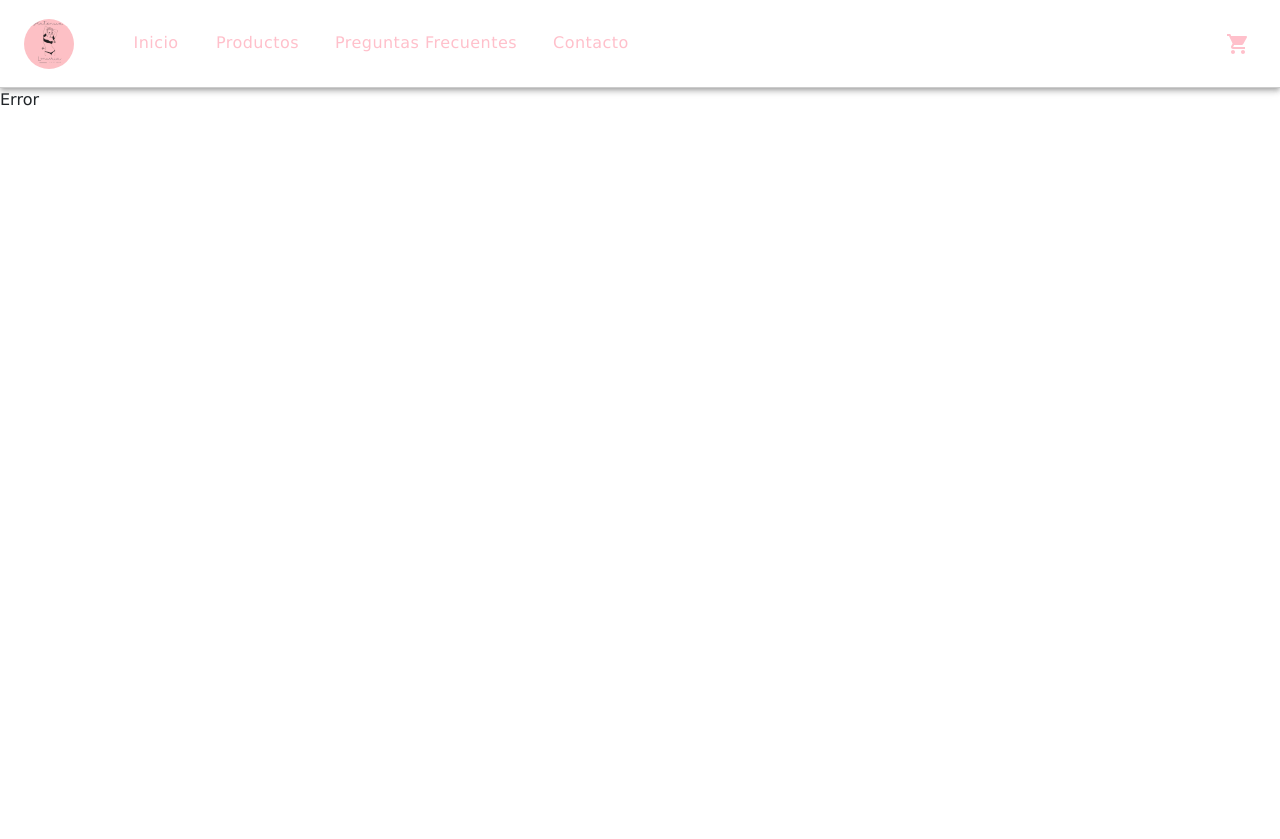
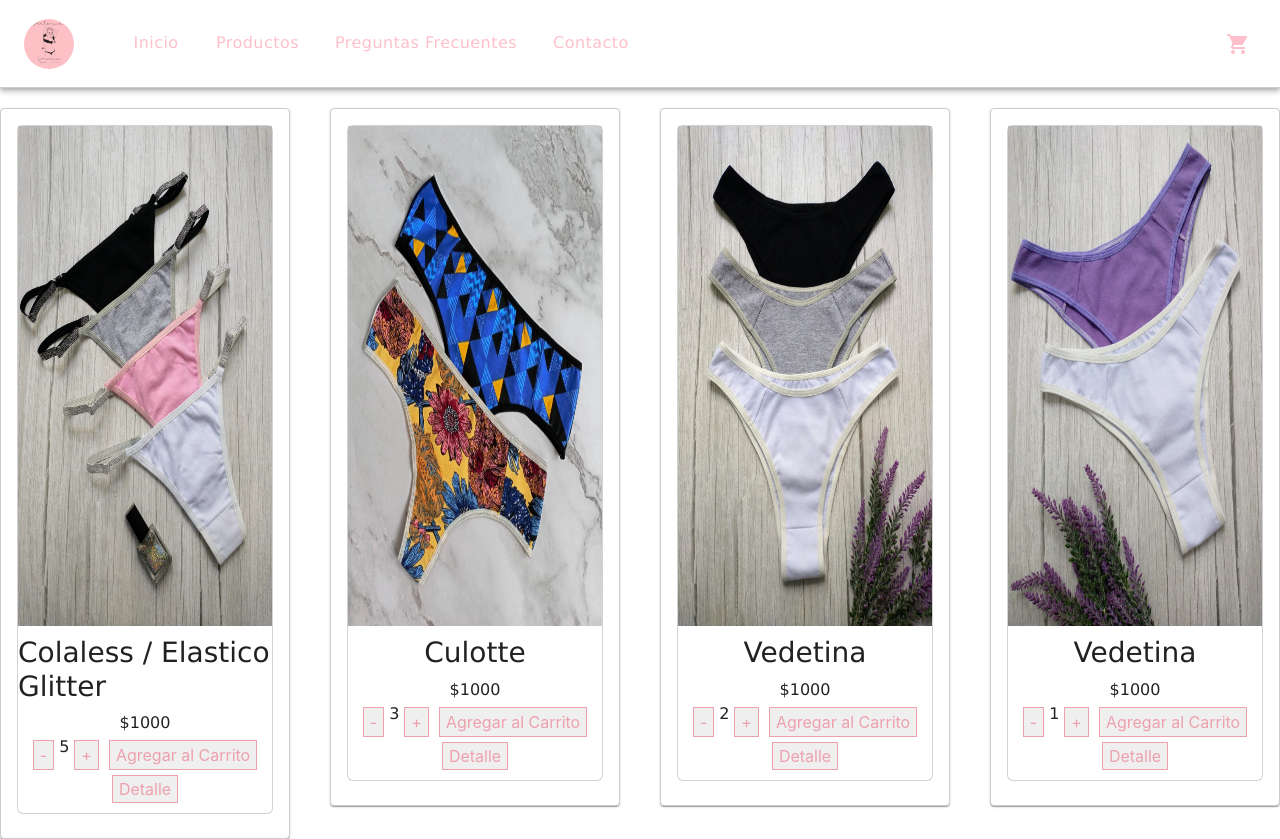
Before and after one commit to Nunez-Laura-Analia/EcommercePlatonicaLenceria, a React (Create React App) app: page /product in a window 1280 px wide. Before the commit the page ends 800 px from the top, so only its background shows below. Built offline with nearby package versions, Linux system fonts and the light colour scheme; the HTML template or start-up script is replaced by a standard one.

Commit message:
Primera Entrega PF

```diff
--- a/public/index.html
+++ b/public/index.html
@@ -40,7 +40,5 @@
       To begin the development, run `npm start` or `yarn start`.
       To create a production bundle, use `npm run build` or `yarn build`.
     -->
-    <script src="https://cdn.jsdelivr.net/npm/bootstrap@5.2.0-beta1/dist/js/bootstrap.bundle.min.js" integrity="sha384-pprn3073KE6tl6bjs2QrFaJGz5/SUsLqktiwsUTF55Jfv3qYSDhgCecCxMW52nD2" crossorigin="anonymous"></script>
-
   </body>
 </html>
--- a/src/App.js
+++ b/src/App.js
@@ -1,43 +1,29 @@
 import "./App.css";
-import { BrowserRouter, Routes, Reute, Route } from "react-router-dom";
+import { BrowserRouter, Routes, Route } from "react-router-dom";
 import NavBar from './components/NavBar/NavBar';
-import Modal from "./components/Modal/Modal";
-import { useState } from 'react';
 import Home from "./pages/Home";
 import Detail from "./pages/Detail";
 import Contacto from "./pages/Contacto";
 import PreguntasFrecuentes from "./pages/PreguntasFrecuentes";
 import NotFound from "./pages/NotFound";
 import Producto from "./pages/Producto";
+import Productos from "./pages/Productos";
 
 function App() {
-  const [open, setOpen] = useState(false)
-
-  const handClose = () => {
-    setOpen(false)
-  }
-
   return (
     <div className="App">
-
       <BrowserRouter>
         <NavBar />
         <Routes>
           <Route path="/" element={<Home/>}/>
+          <Route path="/product" element={<Productos/>}/>
           <Route path="/producto/:id" element={<Detail/>}/>
           <Route path="/productos/:category" element={<Producto/>}/>
           <Route path="/preguntasfrecuentes" element={<PreguntasFrecuentes/>}/>
           <Route path="/contacto" element={<Contacto/>}/>
           <Route path="*" element={<NotFound/>}/>
         </Routes>
-
       </BrowserRouter>
-
-      {/* <button onClick={() =>setOpen(true)}>Abrir Modal</button>
-      <Modal handClose={handClose} open={open}>
-        <h1>hola</h1>
-      </Modal> */}
-
     </div>
 
   );
--- a/src/components/ItemDetail/ItemDetail.js
+++ b/src/components/ItemDetail/ItemDetail.js
@@ -32,7 +32,6 @@ const ItemDetail = ({ data }) => {
             <button className="color-selector blue"></button>
             <button className="color-selector grey"></button>
           </div>
-          {/* <p className="detailColors">{data.colores}</p> */}
           <div className="selectorContainer">
             <select className="selector">
               <option>Cantidad</option>
--- a/src/components/ItemListContainer/ItemListContainer.js
+++ b/src/components/ItemListContainer/ItemListContainer.js
@@ -1,190 +1,11 @@
-// import { useState, useEffect } from "react";
-// import ItemList from "../ItemList/ItemList";
-
-// const ItemListContainer = () => {
-
-  // const [loader, setLoader] = useState(false);
-  // const [products, setProducts] = useState([]);
-
-  // const productos = [
-  //   {
-  //     title: "Colaless Glitter",
-  //     price: 1000,
-  //     image: "./colaless-glitter.jpeg",
-  //     description: "descripcion",
-  //     stock: 9,
-  //     initial: 5,
-  //     id: 1,
-  //   },
-  //   {
-  //     title: "Colaless Glitter 2",
-  //     price: 1500,
-  //     image: "./colaless-glitter-regulables.jpeg",
-  //     description: "descripcion",
-  //     stock: 6,
-  //     initial: 2,
-  //     id: 2,
-  //   },
-  //   {
-  //     title: "Vendetinas",
-  //     price: 1200,
-  //     image: "./vedetinas.jpeg",
-  //     description: "descripcion",
-  //     stock: 7,
-  //     initial: 1,
-  //     id: 3,
-  //   },
-  //   {
-  //     title: "Vedetinas",
-  //     price: 900,
-  //     image: "./vedetinas2.jpeg",
-  //     description: "descripcion",
-  //     stock: 8,
-  //     initial: 3,
-  //     id: 4,
-  //   },
-  //   {
-  //     title: "Vedetinas",
-  //     price: 900,
-  //     image: "./vedetinas2.jpeg",
-  //     category: "culotte",
-  //     description: "descripcion",
-  //     stock: 8,
-  //     initial: 3,
-  //     id: 5,
-  //   },
-  //   {
-  //     title: "Vedetinas",
-  //     price: 900,
-  //     image: "./vedetinas2.jpeg",
-  //     category: "culotte",
-  //     description: "descripcion",
-  //     stock: 8,
-  //     initial: 3,
-  //     id: 6,
-  //   },
-  //   {
-  //     title: "Vedetinas",
-  //     price: 900,
-  //     image: "./vedetinas2.jpeg",
-  //     category: "culotte",
-  //     description: "descripcion",
-  //     stock: 8,
-  //     initial: 3,
-  //     id: 7,
-  //   },
-  //   {
-  //     title: "Vedetinas",
-  //     price: 900,
-  //     image: "./vedetinas2.jpeg",
-  //     category: "culotte",
-  //     description: "descripcion",
-  //     stock: 8,
-  //     initial: 3,
-  //     id: 8,
-  //   },
-  // ];
-
-  // const getProducts = () => {
-  //   return new Promise((resolve, reject) => {
-  //     setTimeout(() => {
-  //       resolve(productos);
-  //     }, 2000);
-  //   });
-  // };
-
-  // useEffect(() => {
-  //   setLoader(true);
-  //   getProducts()
-  //     .then((res) => {
-  //       console.log("then", res);
-  //       setProducts(res);
-  //     })
-  //     .catch((err) => {})
-  //     .finally(() => {
-  //       setLoader(false);
-  //     });
-  // }, []);
-
-//   return (
-//     <div className="container-card">
-//       <ItemList
-//         title={"Productos Recomendados"}
-//         products={productos}
-//       />
-//     </div>
-//   );
-// };
-
-
-// const producto = {
-//   title: "COLALESS",
-//   id: 5,
-//   material: "ALGODON Y LYCRA",
-//   materialAdicional: "Elástico lateral de lurex ",
-//   price: 1890 ,
-//   // talle: "Unico",
-//   colores : "BLANCO, NEGRO, ROJO, ROSA, AZUL Y GRIS",
-//   image: "../colaless-glitter-regulables.jpeg",
-//
-//
-//   stock: 9,
-//   initial: 5,
-
-// };
-
-// const productos = [
-//   {
-//     title: "Colaless Glitter",
-//     price: 1000,
-//     image: "/colaless-glitter.jpeg",
-//     category: "colaless",
-//     description: "descripcion",
-//     stock: 9,
-//     initial: 5,
-//     id: 1,
-//   },
-//   {
-//     title: "Colaless Glitter 2",
-//     price: 1500,
-//     image: "/colaless-glitter-regulables.jpeg",
-//     description: "descripcion",
-//     category: "colaless",
-//     stock: 6,
-//     initial: 2,
-//     id: 2,
-//   },
-//   {
-//     title: "Vendetinas",
-//     price: 1200,
-//     image: "/vedetinas.jpeg",
-//     category: "vedetina",
-//     description: "descripcion",
-//     stock: 7,
-//     initial: 1,
-//     id: 3,
-//   },
-//   {
-//     title: "Vedetinas",
-//     price: 900,
-//     image: "/vedetinas2.jpeg",
-//     category: "vedetina",
-//     description: "descripcion",
-//     stock: 8,
-//     initial: 3,
-//     id: 4,
-//   },
-// ];
-
 const productos = [
   {
     title: "Colaless / Elastico Glitter",
     material: "ALGODON Y LYCRA",
     materialAdicional: "Elástico lateral de lurex ",
     price: 1000,
-    colores : "BLANCO, NEGRO, ROJO, ROSA, AZUL Y GRIS",
     image: "./colaless-glitter-regulables.jpeg",
-    category: "colaless",
+    category: "Colaless",
     description: "Sus breteles regulables, la convierten en una prenda versatil y super adaptable al cuerpo.",
     generalDescription: "El precio corresponde a una docena, las cuales vienen surtidas y sin elección de colores.",
     stock: 9,
@@ -196,9 +17,8 @@ const productos = [
     material: "ALGODON Y LYCRA",
     materialAdicional: "Lorem ipsum dolor sit amet.",
     price: 1000,
-    colores : "BLANCO, NEGRO, ROJO, ROSA, AZUL Y GRIS",
     image: "./culote-estampado.jpeg",
-    category: "culottes",
+    category: "Culottes",
     description: "Lorem ipsum dolor sit amet consectetur adipisicing elit. Modi minima neque iusto amet, odio ut..",
     generalDescription: "El precio corresponde a una docena, las cuales vienen surtidas y sin elección de colores.",
     stock: 6,
@@ -210,9 +30,8 @@ const productos = [
     material: "ALGODON Y LYCRA",
     materialAdicional: "Lorem ipsum dolor sit amet.",
     price: 1000,
-    colores : "BLANCO, NEGRO, ROJO, ROSA, AZUL Y GRIS",
     image: "./vedetinas2.jpeg",
-    category: "vedetinas",
+    category: "Vedetinas",
     description: "Lorem ipsum dolor sit amet consectetur adipisicing elit. Modi minima neque iusto amet, odio ut.",
     generalDescription: "El precio corresponde a una docena, las cuales vienen surtidas y sin elección de colores.",
     stock: 4,
@@ -224,9 +43,8 @@ const productos = [
     material: "ALGODON Y LYCRA",
     materialAdicional: "Lorem ipsum dolor sit amet.",
     price: 1000,
-    colores : "BLANCO, NEGRO, ROJO, ROSA, AZUL Y GRIS",
     image: "./vedetinas.jpeg",
-    category: "vedetinas",
+    category: "Vedetinas",
     description: "Lorem ipsum dolor sit amet consectetur adipisicing elit. Modi minima neque iusto amet, odio ut.",
     generalDescription: "El precio corresponde a una docena, las cuales vienen surtidas y sin elección de colores.",
     stock: 5,
@@ -236,4 +54,3 @@ const productos = [
 ];
 
 export default productos;
-// export { producto, productos };
--- a/src/components/NavBar/NavBar.js
+++ b/src/components/NavBar/NavBar.js
@@ -19,7 +19,7 @@ const NavBar = () => {
     setAnchorEl(null);
   };
 
-  const categories = ["colaless", "vedetinas", "culottes"]
+  const categories = ["Colaless", "Vedetinas", "Culottes"]
 
   return (
     <AppBar position="static" className="header-primary">
@@ -51,7 +51,7 @@ const NavBar = () => {
               variant="text"
               className="navbar__btn"
             >
-              Productos
+              <Link className="link" to="/product">Productos</Link>
             </Button>
             <Menu
               id="basic-menu"
--- a/src/pages/Producto.js
+++ b/src/pages/Producto.js
@@ -7,31 +7,22 @@ const Producto = () => {
     const [products , setProducts] = useState ([])
     const { category } = useParams()
 
-    useEffect ( () => {
-        setProducts([])
-        console.log("category", category)
-        getProducts()
-        .then ((res) => {
-            filterByCategory(res)
-        })
-    }, [category])
-
     const getProducts = () => {
         return new Promise((resolve, reject) => {
             resolve(productos);
         });
     };
 
-    const filterByCategory = (array) => {
-        return array.map ((item) => {
-            if (item.category == category) {
-                return setProducts(products => [...products, item])
-            }
+    useEffect ( () => {
+        getProducts()
+        .then ((res) => {
+            setProducts( category ? res.filter(product => product.category === category)  : res)
         })
-    }
+    }, [category])
+
     return(
         <div>
-            <ItemList title={"Productos Recomendados"} products={products}/>
+            <ItemList products={products}/>
         </div>
     )
 }
--- /dev/null
+++ b/src/pages/Productos.js
@@ -0,0 +1,12 @@
+import productos from "../components/ItemListContainer/ItemListContainer"
+import ItemList from "../components/ItemList/ItemList"
+
+const Productos = () => {
+    return(
+        <div>
+            <ItemList products={productos}/>
+        </div>
+    )
+}
+
+export default Productos
```
Also changed, not shown: src/components/ItemCount/ItemCount.js (+0 -9 lines), src/components/ItemDetailContainer/ItemDetailContainer.js (+1 -14 lines), 1 other file (tests, documents, lock files or other folders).
